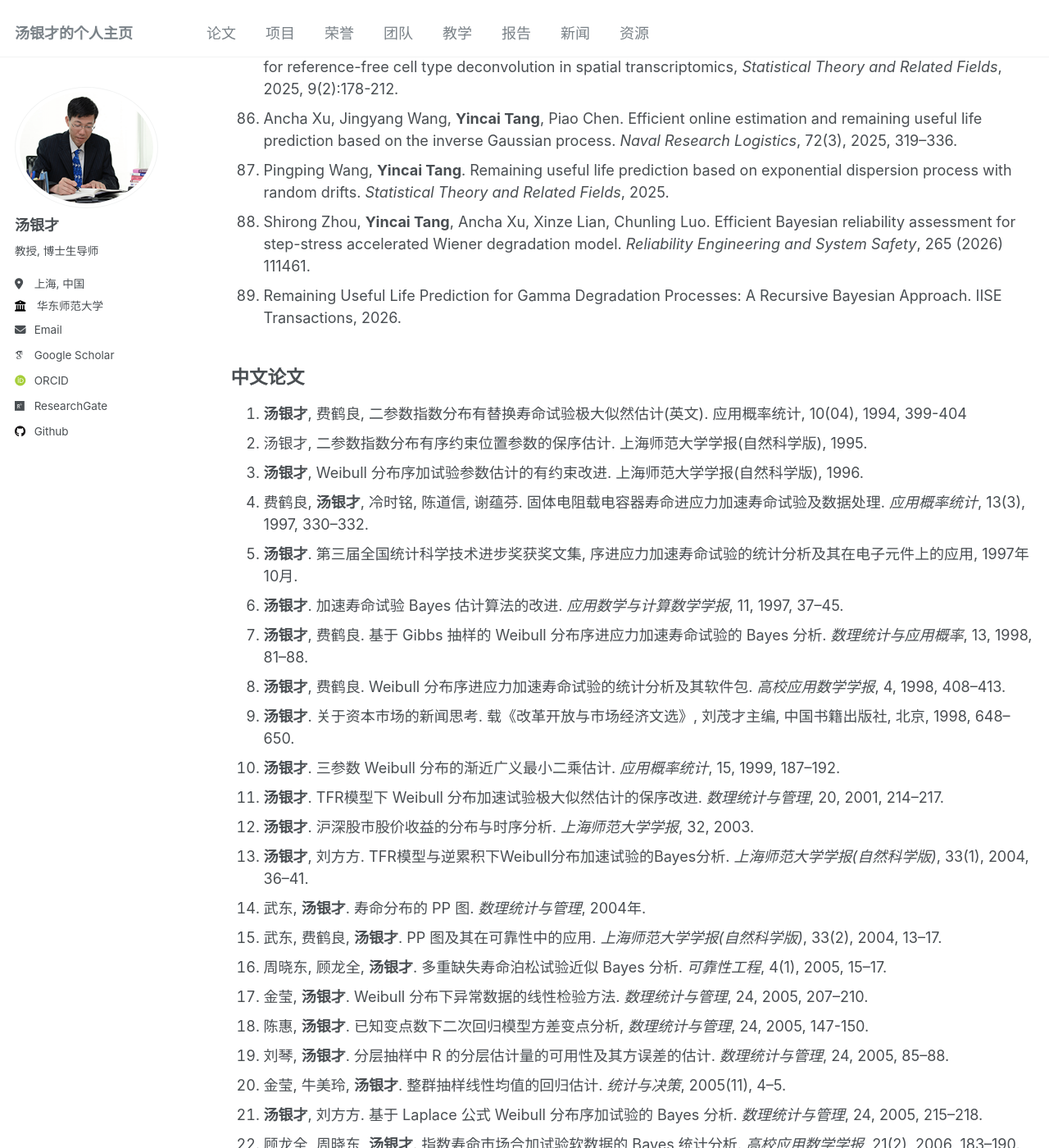
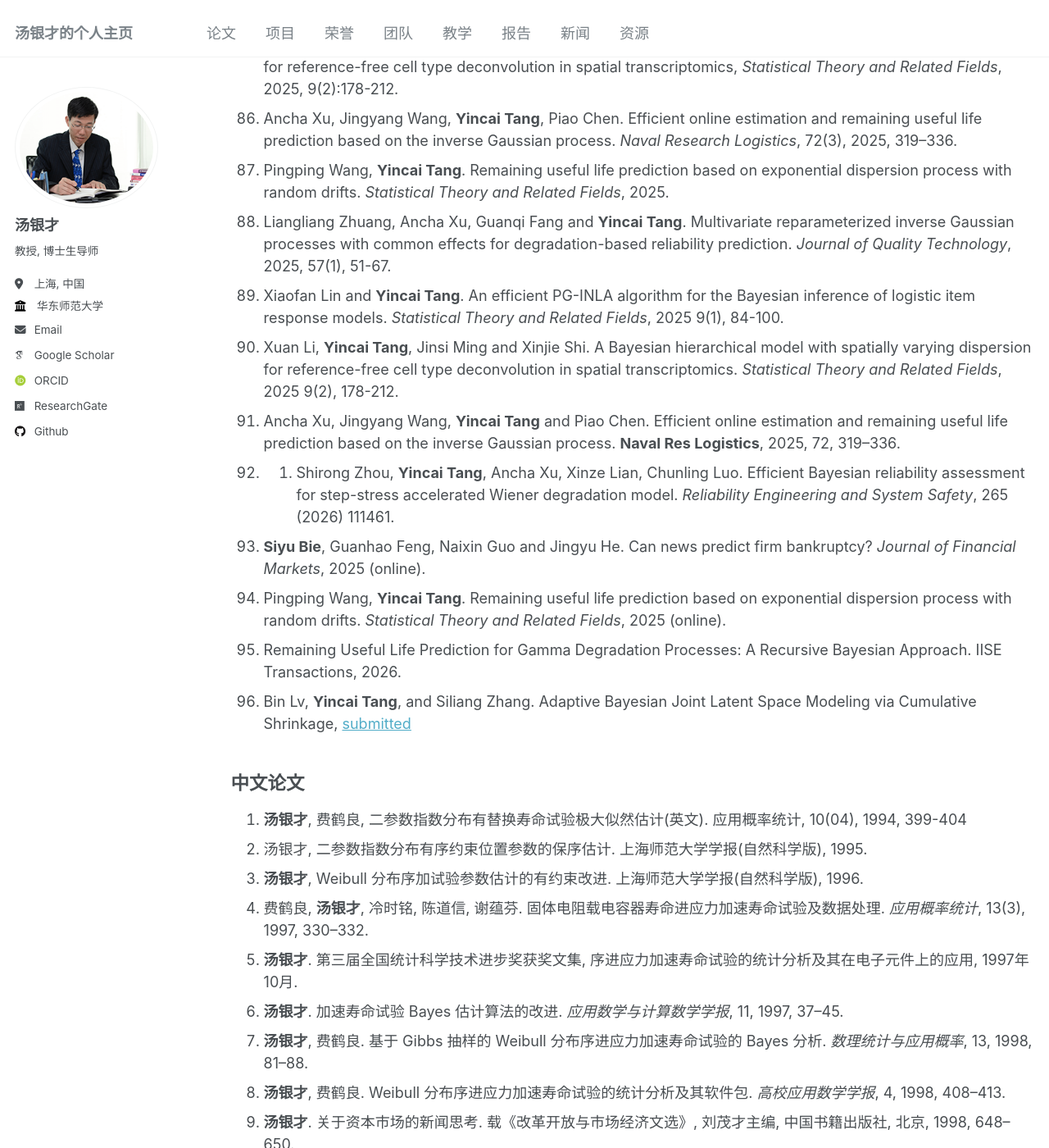
Before and after one commit to tangyc8866/tangyc8866.github.io, a Jekyll site: the page built from _pages/publications.md, in a window 1280 px wide and 1400 px high, scrolled down 6631 px. Shown: the whole window at 82% size. Built offline with Jekyll 4.4.1, drawn with Linux system fonts in a browser that asks for light colours; some web fonts are replaced.

Commit message:
Update publications.md

```diff
--- a/_pages/publications.md
+++ b/_pages/publications.md
@@ -112,8 +112,16 @@
 85. Xuan Li, **Yincai Tang**, Jingsi Ming, Xingjie Shi. A Bayesian hierarchical model with spatially varying dispersion for reference-free cell type deconvolution in spatial transcriptomics, *Statistical Theory and Related Fields*, 2025, 9(2):178-212.
 86. Ancha Xu, Jingyang Wang, **Yincai Tang**, Piao Chen. Efficient online estimation and remaining useful life prediction based on the inverse Gaussian process. *Naval Research Logistics*, 72(3), 2025, 319–336.
 87. Pingping Wang, **Yincai Tang**. Remaining useful life prediction based on exponential dispersion process with random drifts. *Statistical Theory and Related Fields*, 2025.
-88. Shirong Zhou, **Yincai Tang**, Ancha Xu, Xinze Lian, Chunling Luo. Efficient Bayesian reliability assessment for step-stress accelerated Wiener degradation model. *Reliability Engineering and System Safety*, 265 (2026) 111461.
-89. Remaining Useful Life Prediction for Gamma Degradation Processes: A Recursive Bayesian Approach. IISE Transactions, 2026.
+88. Liangliang Zhuang, Ancha Xu, Guanqi Fang and **Yincai Tang**. Multivariate reparameterized inverse Gaussian processes with common effects for degradation-based reliability prediction. *Journal of Quality Technology*, 2025, 57(1), 51-67.
+89. Xiaofan Lin and **Yincai Tang**. An efficient PG-INLA algorithm for the Bayesian inference of logistic item response models. *Statistical Theory and Related Fields*, 2025 9(1), 84-100.
+90. Xuan Li, **Yincai Tang**, Jinsi Ming and Xinjie Shi. A Bayesian hierarchical model with spatially varying dispersion for reference-free cell type deconvolution in spatial transcriptomics. *Statistical Theory and Related Fields*, 2025 9(2), 178-212.
+91. Ancha Xu, Jingyang Wang,  **Yincai Tang** and Piao Chen. Efficient online estimation and remaining useful life prediction based on the inverse Gaussian process. **Naval Res Logistics**, 2025, 72, 319–336.
+92. 88. Shirong Zhou, **Yincai Tang**, Ancha Xu, Xinze Lian, Chunling Luo. Efficient Bayesian reliability assessment for step-stress accelerated Wiener degradation model. *Reliability Engineering and System Safety*, 265 (2026) 111461.
+95. **Siyu Bie**, Guanhao Feng, Naixin Guo and Jingyu He. Can news predict firm bankruptcy? *Journal of Financial Markets*, 2025 (online).
+96. Pingping Wang, **Yincai Tang**. Remaining useful life prediction based on exponential dispersion process with random drifts. *Statistical Theory and Related Fields*, 2025 (online).
+97. Remaining Useful Life Prediction for Gamma Degradation Processes: A Recursive Bayesian Approach. IISE Transactions, 2026.
+98. Bin Lv, **Yincai Tang**, and Siliang Zhang. Adaptive Bayesian Joint Latent Space Modeling via Cumulative Shrinkage, [submitted](https://arxiv.org/abs/2509.18580)
+
 
 
 ## 中文论文
```
